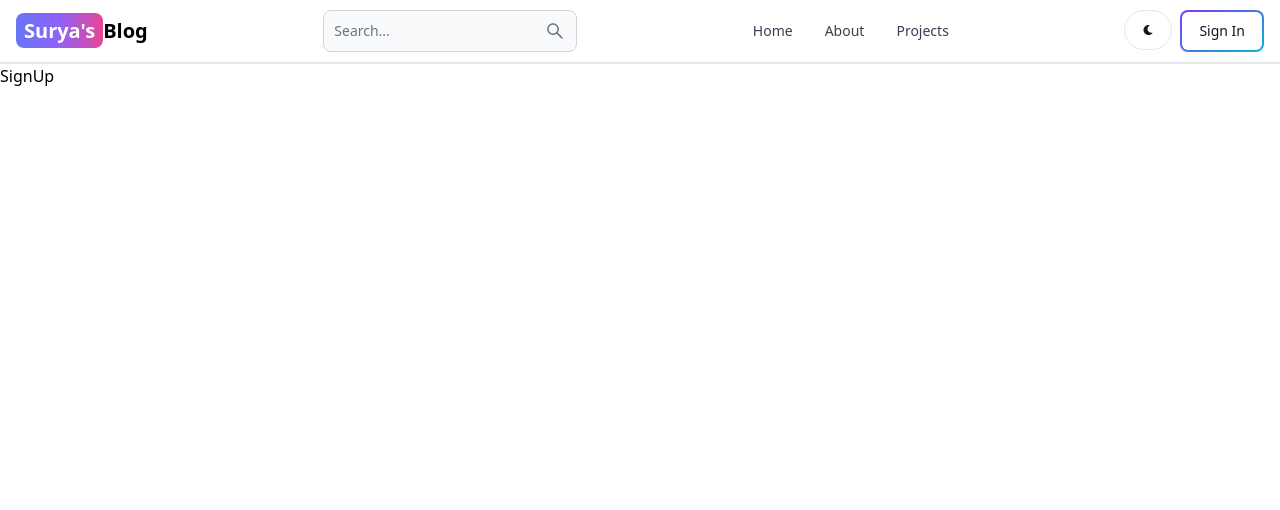
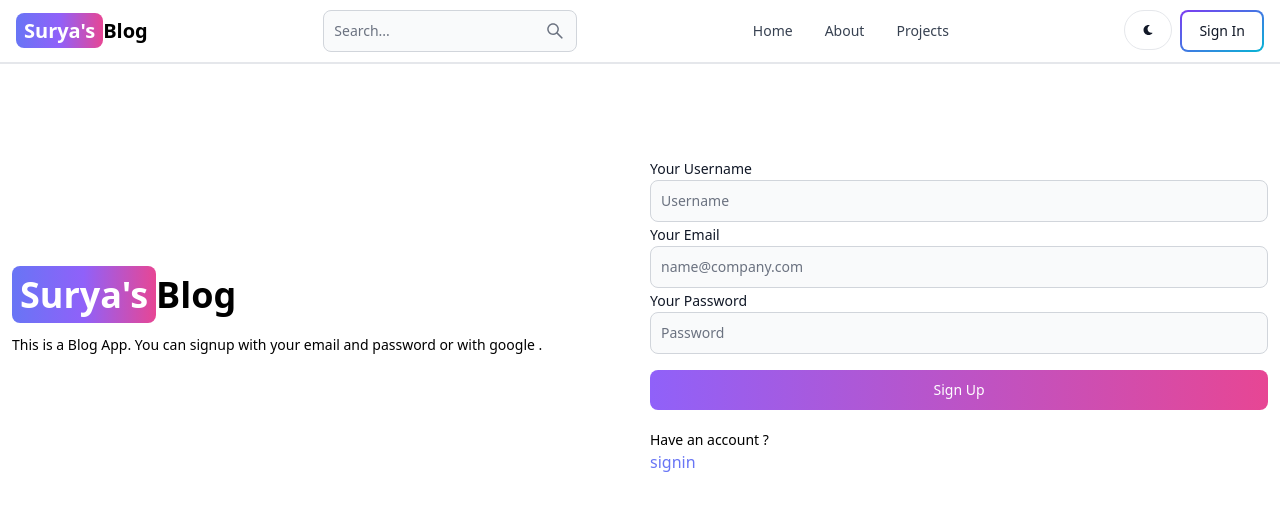
Before and after one commit to suryamanipatra/PROJECT-HIVE, a React (Vite) app in the folder PROJECT-1/BLOGAPP/: page /signup in a window 1280 px wide. Shown: the top 510 px of the page. Built offline with nearby package versions, Linux system fonts and the light colour scheme.

Commit message:
Cretae a SignUp Page UI

```diff
--- a/PROJECT-1/BLOGAPP/src/pages/SignUp.jsx
+++ b/PROJECT-1/BLOGAPP/src/pages/SignUp.jsx
@@ -1,8 +1,42 @@
+import { Button, Label, TextInput } from 'flowbite-react'
 import React from 'react'
+import { Link } from 'react-router-dom'
 
 const SignUp = () => {
   return (
-    <div>SignUp</div>
+    <div className='min-h-screen mt-20' >
+      <div className='flex p-3 max-x-3xl mx-auto flex-col md:flex-row md:items-center gap-5'>
+        {/* left */}
+        <div className='flex-1'>
+        <Link to="/" className='font-bold dark:text-white text-4xl'>
+        <span className='px-2 py-1 bg-gradient-to-r from-indigo-500 via-purple-500 to-pink-500 rounded-lg text-white'>Surya's</span>Blog
+        </Link>
+        <p className='mt-5 text-sm'>This is a Blog App. You can signup with your email and password or with google .</p>
+        </div>
+        {/* right */}
+        <div className='flex-1'>
+          <form className='flex flex-col gap-4'>
+            <div className=''>
+              <Label value='Your Username' />
+              <TextInput type='text' placeholder='Username' id='username'/>
+              <Label value='Your Email' />
+              <TextInput type='text' placeholder='name@company.com' id='email'/>
+              <Label value='Your Password' />
+              <TextInput type='text' placeholder='Password' id='password'/>
+            </div>
+            <Button gradientDuoTone="purpleToPink">
+              Sign Up
+            </Button>
+          </form>
+          <div>
+            <span className='flex gap-2 mt-5 text-sm'>
+              Have an account ?
+            </span>
+            <Link to="/signin" className='text-indigo-500 dark:text-indigo-400' >signin</Link>
+          </div>
+        </div>
+      </div>
+    </div>
   )
 }
 
```
